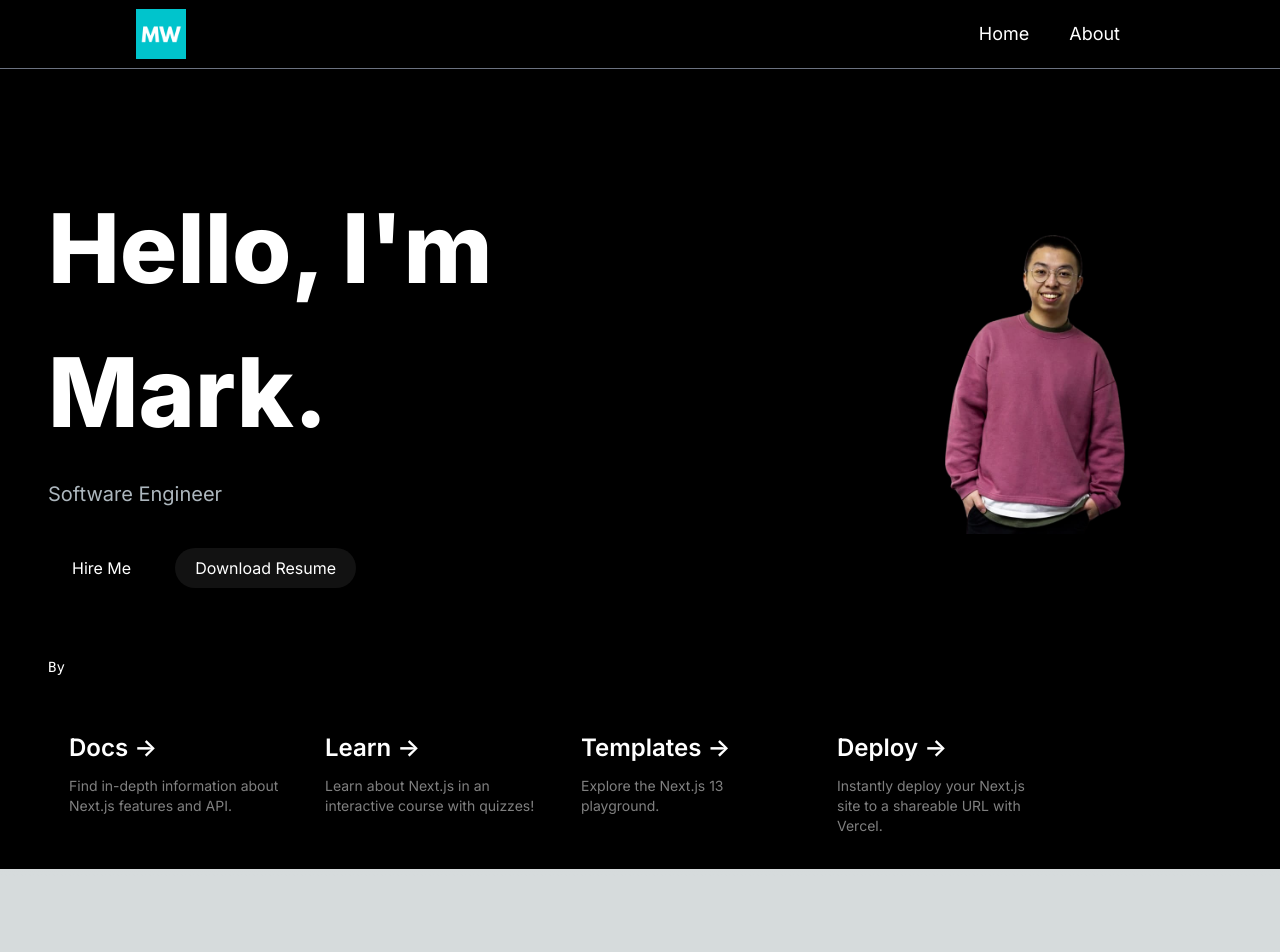
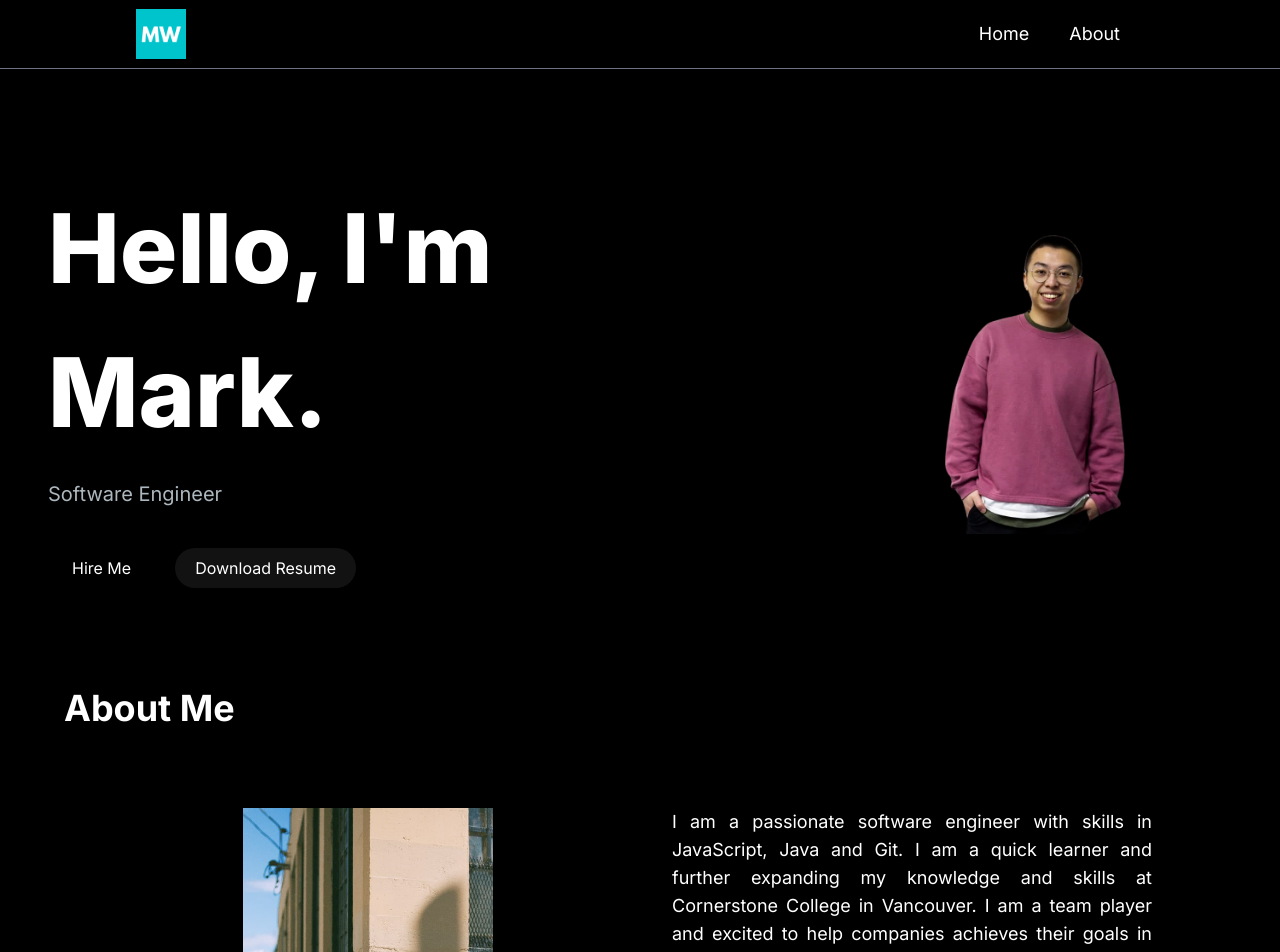
Before and after one commit to mark62005/portfolio, a Next.js app: page / in a window 1280 px wide. Shown: the top 952 px of the page. Before the commit the page ends 877 px from the top, so only its background shows below. Built offline with nearby package versions, Linux system fonts and the light colour scheme.

Commit message:
Add about me section

```diff
--- /dev/null
+++ b/src/app/components/AboutMeSection.jsx
@@ -0,0 +1,29 @@
+import SectionHeaderText from "./SectionHeaderText";
+import Image from "next/image";
+
+const AboutMeSection = () => {
+	return (
+		<section className="py-8 px-4">
+			<SectionHeaderText text="About Me" />
+			<div className="grid grid-col-1 md:grid-cols-2 gap-8 justify-items-center items-center xl:gap-16 sm:py-16 xl:px-16">
+				<Image
+					src="/images/about me_desktop.jpg"
+					alt="An about me picture of Mark Wong"
+					width={250}
+					height={250}
+					loading="lazy"
+				/>
+				<div className="mt-4 md:mt-0 text-left flex flex-col h-full">
+					<p className="text-base lg:text-lg text-justify">
+						I am a passionate software engineer with skills in JavaScript, Java
+						and Git. I am a quick learner and further expanding my knowledge and
+						skills at Cornerstone College in Vancouver. I am a team player and
+						excited to help companies achieves their goals in full stack web
+						development and iOS development.
+					</p>
+				</div>
+			</div>
+		</section>
+	);
+};
+export default AboutMeSection;
--- /dev/null
+++ b/src/app/components/SectionHeaderText.jsx
@@ -0,0 +1,4 @@
+const SectionHeaderText = ({ text }) => {
+	return <h2 className="text-4xl font-bold mb-4">{text}</h2>;
+};
+export default SectionHeaderText;
--- a/src/app/page.js
+++ b/src/app/page.js
@@ -1,3 +1,4 @@
+import AboutMeSection from "@components/AboutMeSection";
 import Header from "@components/Header";
 import HeroSection from "@components/HeroSection";
 import Image from "next/image";
@@ -8,107 +9,7 @@ export default function Home() {
 			<Header />
 			<main className="container mt-24 mx-auto px-12 py-4">
 				<HeroSection />
-				<div className="z-10 max-w-5xl w-full items-center justify-between font-mono text-sm lg:flex">
-					<div className="fixed bottom-0 left-0 flex h-48 w-full items-end justify-center bg-gradient-to-t from-white via-white dark:from-black dark:via-black lg:static lg:h-auto lg:w-auto lg:bg-none">
-						<a
-							className="pointer-events-none flex place-items-center gap-2 p-8 lg:pointer-events-auto lg:p-0"
-							href="https://vercel.com?utm_source=create-next-app&utm_medium=appdir-template&utm_campaign=create-next-app"
-							target="_blank"
-							rel="noopener noreferrer"
-						>
-							By{" "}
-							<Image
-								src="/vercel.svg"
-								alt="Vercel Logo"
-								className="dark:invert"
-								width={100}
-								height={24}
-								priority
-							/>
-						</a>
-					</div>
-				</div>
-
-				<div className="relative flex place-items-center before:absolute before:h-[300px] before:w-[480px] before:-translate-x-1/2 before:rounded-full before:bg-gradient-radial before:from-white before:to-transparent before:blur-2xl before:content-[''] after:absolute after:-z-20 after:h-[180px] after:w-[240px] after:translate-x-1/3 after:bg-gradient-conic after:from-sky-200 after:via-blue-200 after:blur-2xl after:content-[''] before:dark:bg-gradient-to-br before:dark:from-transparent before:dark:to-blue-700 before:dark:opacity-10 after:dark:from-sky-900 after:dark:via-[#0141ff] after:dark:opacity-40 before:lg:h-[360px] z-[-1]">
-					<Image
-						className="relative dark:drop-shadow-[0_0_0.3rem_#ffffff70] dark:invert"
-						src="/next.svg"
-						alt="Next.js Logo"
-						width={180}
-						height={37}
-						priority
-					/>
-				</div>
-
-				<div className="mb-32 grid text-center lg:max-w-5xl lg:w-full lg:mb-0 lg:grid-cols-4 lg:text-left">
-					<a
-						href="https://nextjs.org/docs?utm_source=create-next-app&utm_medium=appdir-template&utm_campaign=create-next-app"
-						className="group rounded-lg border border-transparent px-5 py-4 transition-colors hover:border-gray-300 hover:bg-gray-100 hover:dark:border-neutral-700 hover:dark:bg-neutral-800/30"
-						target="_blank"
-						rel="noopener noreferrer"
-					>
-						<h2 className={`mb-3 text-2xl font-semibold`}>
-							Docs{" "}
-							<span className="inline-block transition-transform group-hover:translate-x-1 motion-reduce:transform-none">
-								-&gt;
-							</span>
-						</h2>
-						<p className={`m-0 max-w-[30ch] text-sm opacity-50`}>
-							Find in-depth information about Next.js features and API.
-						</p>
-					</a>
-
-					<a
-						href="https://nextjs.org/learn?utm_source=create-next-app&utm_medium=appdir-template-tw&utm_campaign=create-next-app"
-						className="group rounded-lg border border-transparent px-5 py-4 transition-colors hover:border-gray-300 hover:bg-gray-100 hover:dark:border-neutral-700 hover:dark:bg-neutral-800 hover:dark:bg-opacity-30"
-						target="_blank"
-						rel="noopener noreferrer"
-					>
-						<h2 className={`mb-3 text-2xl font-semibold`}>
-							Learn{" "}
-							<span className="inline-block transition-transform group-hover:translate-x-1 motion-reduce:transform-none">
-								-&gt;
-							</span>
-						</h2>
-						<p className={`m-0 max-w-[30ch] text-sm opacity-50`}>
-							Learn about Next.js in an interactive course with&nbsp;quizzes!
-						</p>
-					</a>
-
-					<a
-						href="https://vercel.com/templates?framework=next.js&utm_source=create-next-app&utm_medium=appdir-template&utm_campaign=create-next-app"
-						className="group rounded-lg border border-transparent px-5 py-4 transition-colors hover:border-gray-300 hover:bg-gray-100 hover:dark:border-neutral-700 hover:dark:bg-neutral-800/30"
-						target="_blank"
-						rel="noopener noreferrer"
-					>
-						<h2 className={`mb-3 text-2xl font-semibold`}>
-							Templates{" "}
-							<span className="inline-block transition-transform group-hover:translate-x-1 motion-reduce:transform-none">
-								-&gt;
-							</span>
-						</h2>
-						<p className={`m-0 max-w-[30ch] text-sm opacity-50`}>
-							Explore the Next.js 13 playground.
-						</p>
-					</a>
-
-					<a
-						href="https://vercel.com/new?utm_source=create-next-app&utm_medium=appdir-template&utm_campaign=create-next-app"
-						className="group rounded-lg border border-transparent px-5 py-4 transition-colors hover:border-gray-300 hover:bg-gray-100 hover:dark:border-neutral-700 hover:dark:bg-neutral-800/30"
-						target="_blank"
-						rel="noopener noreferrer"
-					>
-						<h2 className={`mb-3 text-2xl font-semibold`}>
-							Deploy{" "}
-							<span className="inline-block transition-transform group-hover:translate-x-1 motion-reduce:transform-none">
-								-&gt;
-							</span>
-						</h2>
-						<p className={`m-0 max-w-[30ch] text-sm opacity-50`}>
-							Instantly deploy your Next.js site to a shareable URL with Vercel.
-						</p>
-					</a>
-				</div>
+				<AboutMeSection />
 			</main>
 		</div>
 	);
```
Also changed, not shown: public/images/about me_desktop.jpg (added).
